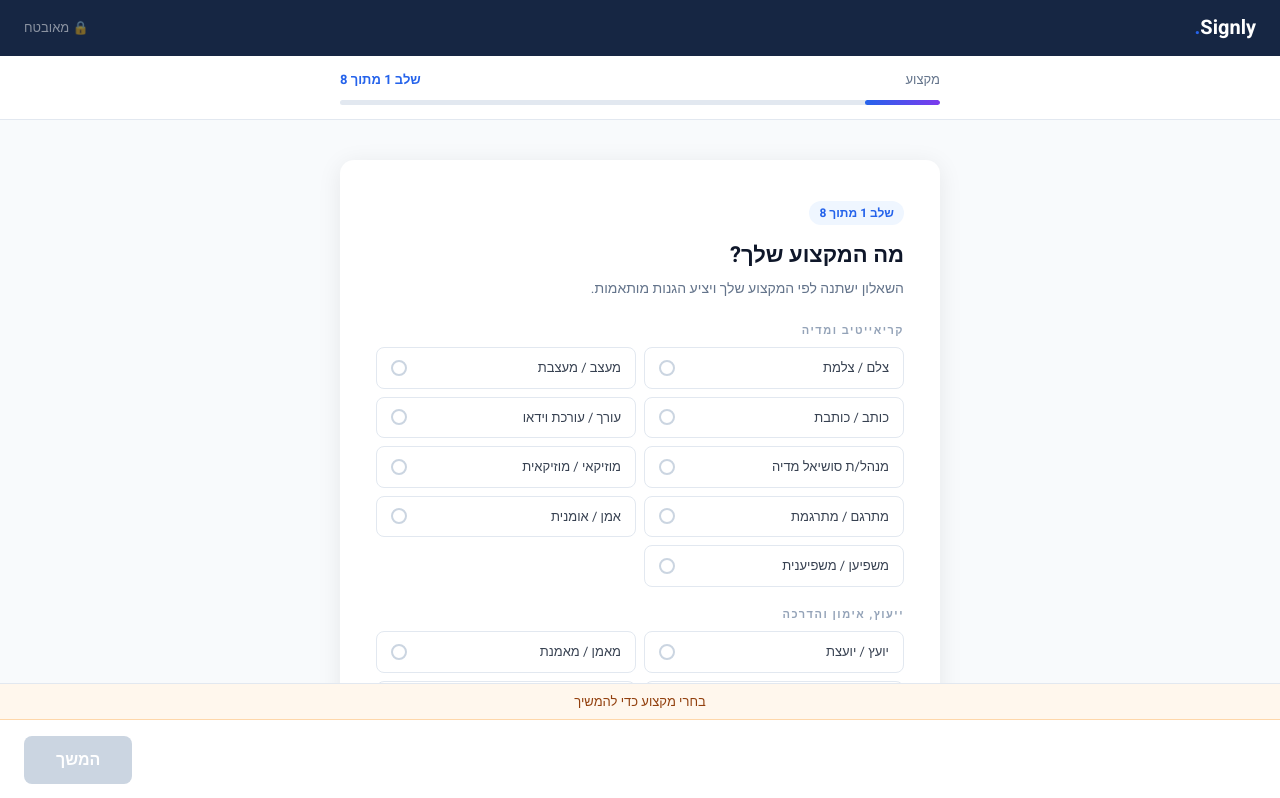
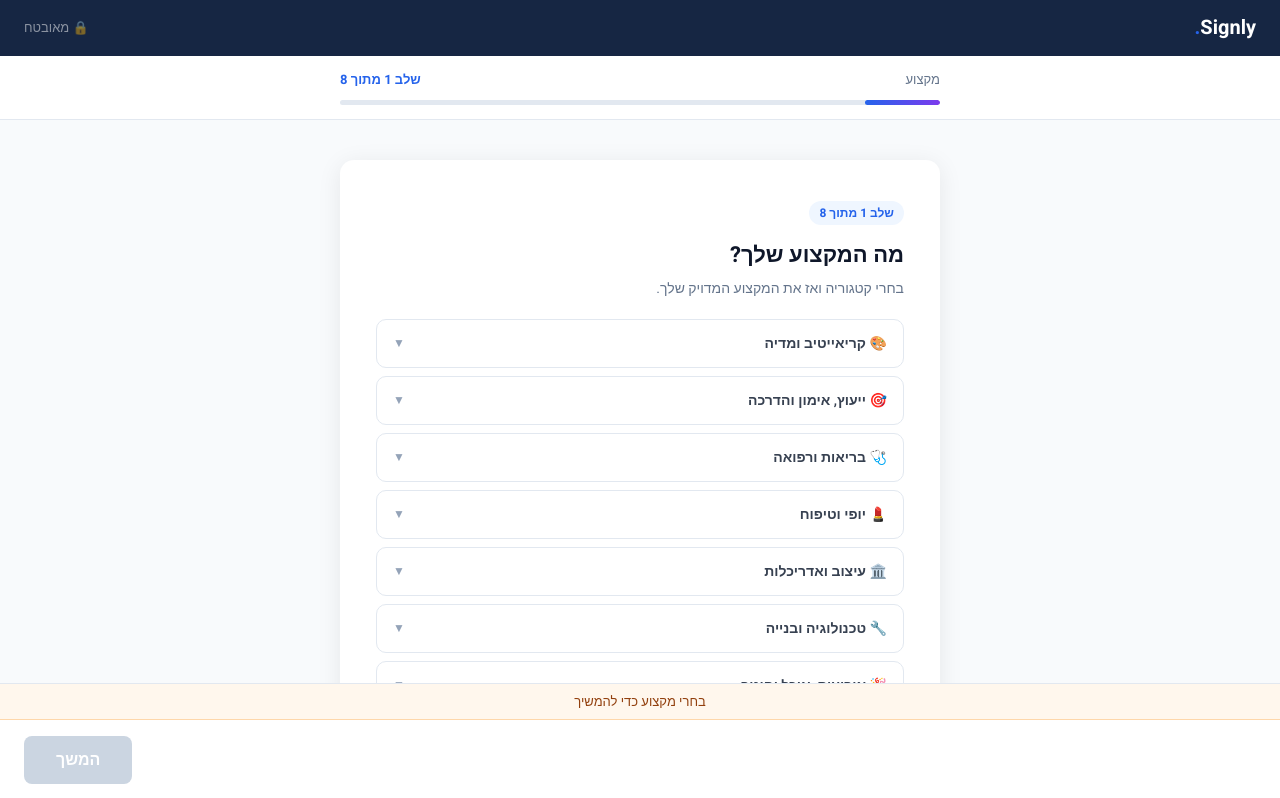
Before and after one commit to linoyayns/signly, a Next.js app: page /create in a window 1280 px wide. Shown: the top 798 px of the page. Built offline with nearby package versions, Linux system fonts and the light colour scheme.

Commit message:
Profession selector: accordion UI + fix category groupings

```diff
--- a/app/create/page.tsx
+++ b/app/create/page.tsx
@@ -83,15 +83,16 @@ const PROFESSIONS = [
   { id: "other" as Profession, icon: "⚡", label: "אחר" },
 ];
 
-const PROFESSION_CATEGORIES: { label: string; professions: Profession[] }[] = [
-  { label: "קריאייטיב ומדיה", professions: ["photographer", "designer", "writer", "videoEditor", "socialMedia", "musician", "translator", "artist", "influencer"] },
-  { label: "ייעוץ, אימון והדרכה", professions: ["consultant", "coach", "sportsInstructor", "tutor", "psychologist", "lactationConsultant", "sleepConsultant"] },
-  { label: "בריאות ורפואה", professions: ["doula", "nightNurse"] },
-  { label: "יופי, עיצוב ואדריכלות", professions: ["beauty", "interiorDesigner", "architect", "jewelryDesigner"] },
-  { label: "פיתוח, מלאכה ותשתיות", professions: ["developer", "renovation", "gardener"] },
-  { label: "אירועים, אוכל וחינוך", professions: ["privateChef", "eventManager", "producer", "kindergarten"] },
-  { label: "מוצרים", professions: ["productSeller"] },
-  { label: "אחר", professions: ["other"] },
+const PROFESSION_CATEGORIES: { label: string; emoji: string; professions: Profession[] }[] = [
+  { label: "קריאייטיב ומדיה",      emoji: "🎨", professions: ["photographer", "designer", "writer", "videoEditor", "socialMedia", "musician", "translator", "artist", "influencer"] },
+  { label: "ייעוץ, אימון והדרכה",  emoji: "🎯", professions: ["consultant", "coach", "sportsInstructor", "tutor", "psychologist", "lactationConsultant", "sleepConsultant"] },
+  { label: "בריאות ורפואה",         emoji: "🩺", professions: ["doula", "nightNurse"] },
+  { label: "יופי וטיפוח",           emoji: "💄", professions: ["beauty", "jewelryDesigner"] },
+  { label: "עיצוב ואדריכלות",       emoji: "🏛️", professions: ["interiorDesigner", "architect"] },
+  { label: "טכנולוגיה ובנייה",      emoji: "🔧", professions: ["developer", "renovation", "gardener"] },
+  { label: "אירועים, אוכל וחינוך",  emoji: "🎉", professions: ["privateChef", "eventManager", "producer", "kindergarten"] },
+  { label: "מוצרים",                emoji: "📦", professions: ["productSeller"] },
+  { label: "אחר",                   emoji: "⚡", professions: ["other"] },
 ];
 
 const PROTECTION_QUESTIONS: Record<Profession, { question: string; hint: string; placeholder: string }> = {
@@ -1083,6 +1084,7 @@ export default function CreatePage() {
   const [agreedToTerms, setAgreedToTerms] = useState(false);
   const [isSubmitting, setIsSubmitting] = useState(false);
   const [paymentIframe, setPaymentIframe] = useState<{ iframeUrl: string; clearingId: string } | null>(null);
+  const [openCategory, setOpenCategory] = useState<string | null>(null);
   const [couponCode, setCouponCode] = useState("");
   const [couponStatus, setCouponStatus] = useState<"idle" | "checking" | "valid" | "invalid">("idle");
   const [couponMessage, setCouponMessage] = useState("");
@@ -1254,11 +1256,37 @@ export default function CreatePage() {
             <>
               <span style={{ fontSize: 12, fontWeight: 700, color: "#2563EB", background: "#EFF6FF", padding: "3px 10px", borderRadius: 99, marginBottom: 14, display: "inline-block" }}>שלב 1 מתוך 8</span>
               <h2 style={{ fontSize: 22, fontWeight: 800, marginBottom: 6 }}>מה המקצוע שלך?</h2>
-              <p style={{ fontSize: 14, color: "#64748B", marginBottom: 24 }}>השאלון ישתנה לפי המקצוע שלך ויציע הגנות מותאמות.</p>
-              {PROFESSION_CATEGORIES.map(({ label: catLabel, professions: catProfs }) => (
-                <div key={catLabel} style={{ marginBottom: 20 }}>
-                  <p style={{ fontSize: 11, fontWeight: 800, color: "#94A3B8", letterSpacing: 1.5, textTransform: "uppercase", marginBottom: 8 }}>{catLabel}</p>
-                  <div style={{ display: "grid", gridTemplateColumns: "repeat(2, 1fr)", gap: 8 }}>
+              <p style={{ fontSize: 14, color: "#64748B", marginBottom: 20 }}>בחרי קטגוריה ואז את המקצוע המדויק שלך.</p>
+
+              {/* Selected profession badge */}
+              {data.profession && (
+                <div style={{ background: "#EFF6FF", border: "1.5px solid #2563EB", borderRadius: 8, padding: "10px 14px", marginBottom: 16, display: "flex", justifyContent: "space-between", alignItems: "center" }}>
+                  <span style={{ fontSize: 14, fontWeight: 700, color: "#2563EB" }}>
+                    ✓ {PROFESSIONS.find(p => p.id === data.profession)?.label}
+                  </span>
+                  <button onClick={() => { update("profession", null); setOpenCategory(null); }} style={{ background: "none", border: "none", color: "#94A3B8", fontSize: 12, cursor: "pointer" }}>שנה</button>
+                </div>
+              )}
+
+              <div style={{ display: "flex", flexDirection: "column", gap: 8 }}>
+                {PROFESSION_CATEGORIES.map(({ label: catLabel, emoji, professions: catProfs }) => {
+                  const isOpen = openCategory === catLabel;
+                  const hasSelected = catProfs.includes(data.profession as Profession);
+                  return (
+                    <div key={catLabel} style={{ border: `1.5px solid ${hasSelected ? "#2563EB" : isOpen ? "#CBD5E1" : "#E2E8F0"}`, borderRadius: 10, overflow: "hidden", background: hasSelected ? "#EFF6FF" : "white" }}>
+                      {/* Category header */}
+                      <button
+                        onClick={() => setOpenCategory(isOpen ? null : catLabel)}
+                        style={{ width: "100%", padding: "13px 16px", background: "none", border: "none", cursor: "pointer", display: "flex", justifyContent: "space-between", alignItems: "center", textAlign: "right" }}
+                      >
+                        <span style={{ fontSize: 14, fontWeight: 600, color: hasSelected ? "#2563EB" : "#374151" }}>
+                          {emoji} {catLabel}
+                        </span>
+                        <span style={{ fontSize: 12, color: "#94A3B8", transition: "transform 0.2s", transform: isOpen ? "rotate(180deg)" : "none", display: "inline-block" }}>▼</span>
+                      </button>
+                      {/* Profession list */}
+                      {isOpen && (
+                        <div style={{ padding: "4px 12px 12px", display: "grid", gridTemplateColumns: "repeat(2, 1fr)", gap: 7, borderTop: "1px solid #F1F5F9" }}>
                           {catProfs.map((id) => {
                             const prof = PROFESSIONS.find(p => p.id === id);
                             if (!prof) return null;
@@ -1266,30 +1294,20 @@ export default function CreatePage() {
                             return (
                               <button
                                 key={id}
-                          onClick={() => update("profession", id)}
-                          style={{
-                            border: `1.5px solid ${selected ? "#2563EB" : "#E2E8F0"}`,
-                            background: selected ? "#EFF6FF" : "white",
-                            borderRadius: 8,
-                            padding: "10px 14px",
-                            cursor: "pointer",
-                            textAlign: "right",
-                            display: "flex",
-                            alignItems: "center",
-                            justifyContent: "space-between",
-                            transition: "all 0.15s",
-                          }}
+                                onClick={() => { update("profession", id); setOpenCategory(null); }}
+                                style={{ border: `1.5px solid ${selected ? "#2563EB" : "#E2E8F0"}`, background: selected ? "#EFF6FF" : "#F8FAFC", borderRadius: 8, padding: "10px 12px", cursor: "pointer", textAlign: "right", display: "flex", alignItems: "center", justifyContent: "space-between" }}
                               >
                                 <span style={{ fontSize: 13, fontWeight: selected ? 700 : 500, color: selected ? "#2563EB" : "#374151" }}>{prof.label}</span>
-                          <div style={{ width: 16, height: 16, borderRadius: "50%", border: `2px solid ${selected ? "#2563EB" : "#CBD5E1"}`, background: selected ? "#2563EB" : "white", display: "flex", alignItems: "center", justifyContent: "center", flexShrink: 0 }}>
-                            {selected && <span style={{ color: "white", fontSize: 9, lineHeight: 1 }}>✓</span>}
-                          </div>
+                                {selected && <span style={{ color: "#2563EB", fontSize: 12 }}>✓</span>}
                               </button>
                             );
                           })}
                         </div>
-                </div>
-              ))}
+                      )}
+                    </div>
+                  );
+                })}
+              </div>
             </>
           )}
 
```
Lines whose indentation alone changed are shown as unchanged.
